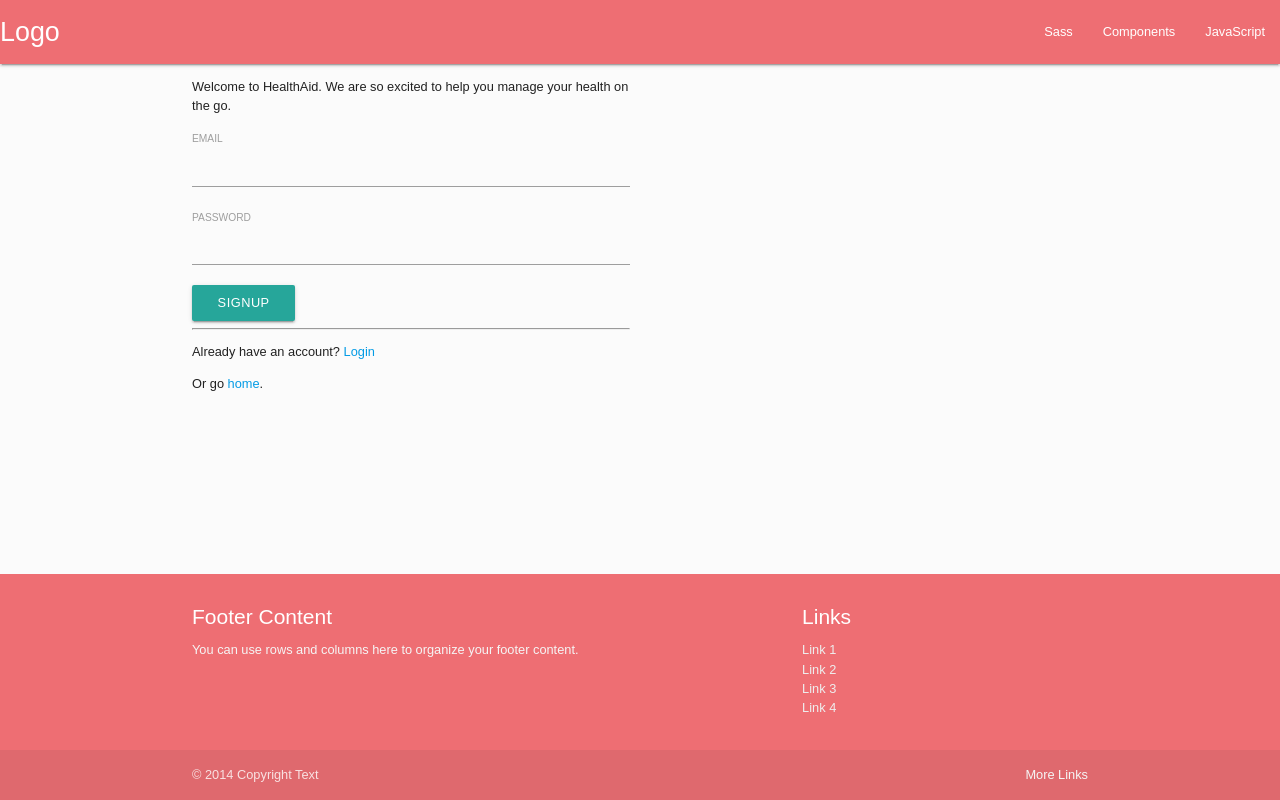
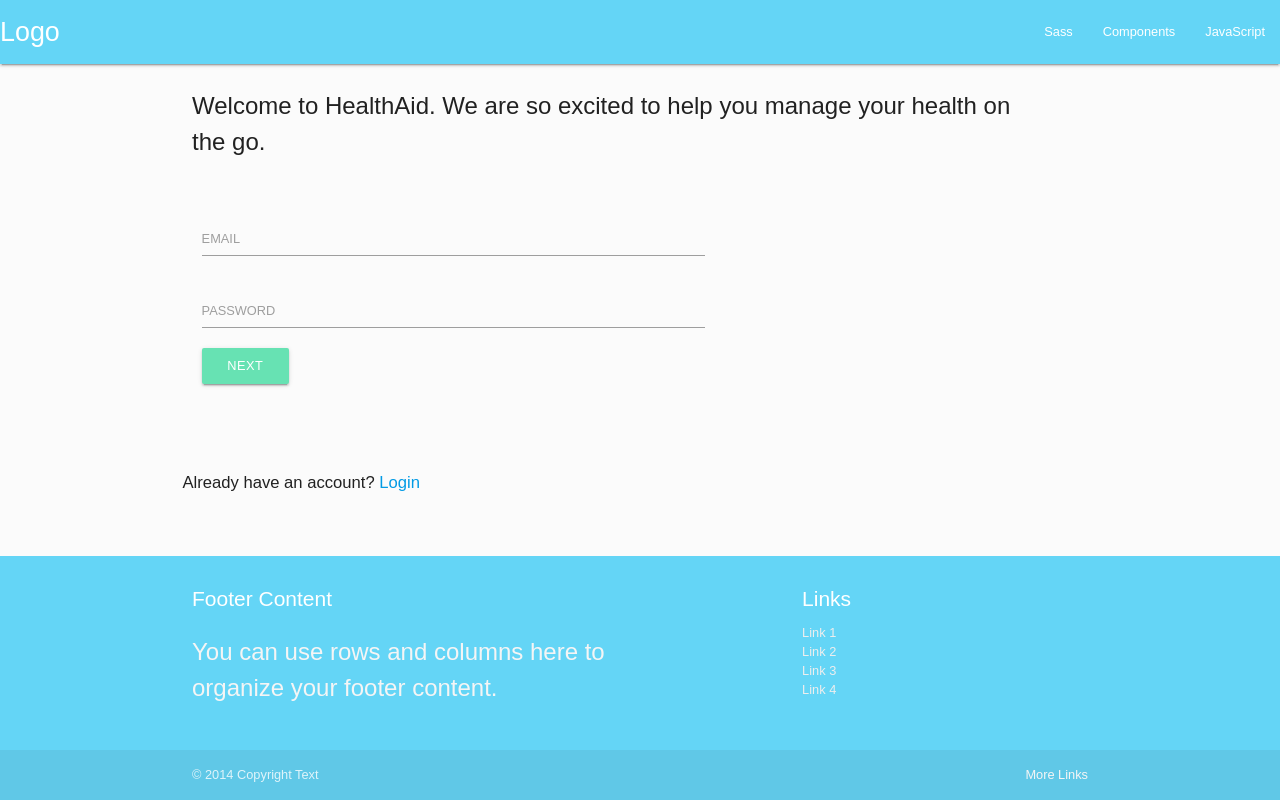
Before and after one commit to rsfarkas/HealthAid, a Node server app: page /signup in a window 1280 px wide. Run offline with Node 20, Linux system fonts and the light colour scheme; some libraries are stand-ins or nearby versions; some web fonts are replaced.

Commit message:
styling update to form of signup page

```diff
--- a/public/style/style.css
+++ b/public/style/style.css
@@ -14,7 +14,15 @@ main {
 }
 
 #hero{
-  background-color: #7FD3F2
+  background-color: #64D5F6;
+}
+
+.nav-wrapper{
+  background-color: #64D5F6;
+}
+
+.page-footer{
+  background-color: #64D5F6;
 }
 /*Color Rules*/
 .purpBtn{
@@ -27,14 +35,30 @@ main {
   font-size:30px;
 }
 
+.nextBtn{
+  background-color: #67E2B3;
+}
+
 .whiteTxt{
   color:white;
 }
 
+/*Font sizes*/
 h1{
   font-size: 5.5em;
+}
+p{
+  font-size: 1.875em;
+}
+.psmall{
+  font-size: 1.3em;
 }
 /*Alignment*/
 .tac{
 text-align:center;
 }
+
+/*padding*/
+.pt50{
+  padding-top: 50px;
+}
--- a/views/index.ejs
+++ b/views/index.ejs
@@ -23,7 +23,7 @@
     <div class="row">
       <div class="col s12">
       <a href="/signup" class="btn purpBtn">Signup</a>
-      <div><!--col-->
+    </div><!--col-->
   </div><!--row-->
 </body>
 </html>
--- a/views/signup.ejs
+++ b/views/signup.ejs
@@ -23,36 +23,39 @@
 </header>
 <main>
   <div class="container">
-
+    <div class="col s8">
+      <p>Welcome to HealthAid. We are so excited to help you manage your health on the&nbsp;go.</p>
+    </div>
     <div class="row">
-        <div class="col s6">
-          <p>Welcome to HealthAid. We are so excited to help you manage your health on the go.</p>
+    </div><!--row-->
+    <div class="row">
+      <div class="col s12">
         <!--error message-->
         <% if (message.length > 0) { %>
           <div class="alert alert-danger"><%= message %></div>
           <% } %>
           <!-- LOGIN FORM -->
           <form action="/signup" method="post">
-            <div class="form-group">
-              <label>EMAIL</label>
-              <input type="text" class="form-control" name="email">
+            <div class="input-field col s7">
+              <input type="text" class="validate" name="email">
+              <label for="last_name">EMAIL</label>
             </div>
-            <div class="form-group">
-              <label>PASSWORD</label>
-              <input type="password" class="form-control" name="password">
+            <div class="input-field col s7">
+              <input name="password" type="text" class="validate">
+              <label for="last_name">PASSWORD</label>
             </div>
-
-            <button type="submit" class="btn btn-warning btn-lg">Signup</button>
+            <div class=" col s12">
+              <button type="submit" class="btn btn-warning btn-lg nextBtn">Next</button>
+            </div>
           </form>
-
-          <hr>
-
-          <p>Already have an account? <a href="/login">Login</a></p>
-          <p>Or go <a href="/">home</a>.</p>
-
         </div><!--col-->
       </div><!--row-->
+      <div class="row pt50">
+        <div class="sm8">
+          <p class="psmall">Already have an account? <a href="/login">Login</a></p>
         </div>
+      </div><!--row-->
+    </div><!--container-->
     </main>
     <footer class="page-footer">
       <div class="container">
```
Lines whose indentation alone changed are shown as unchanged.
